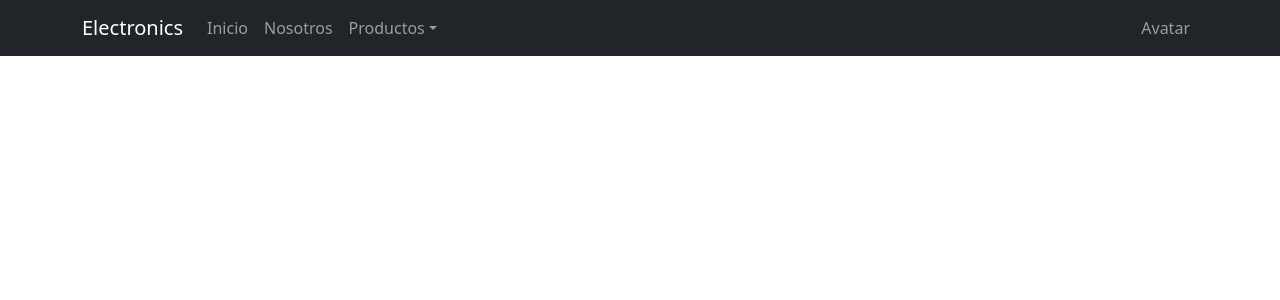
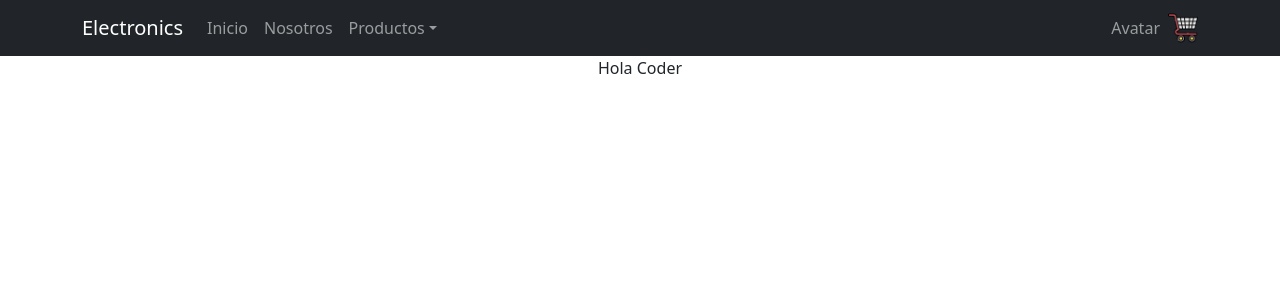
Before and after one commit to RuizYamil/react-coder, a React (Create React App) app: page / in a window 1280 px wide. Shown: the top 300 px of the page. Built offline with nearby package versions, Linux system fonts and the light colour scheme.

Commit message:
Agregando Widget y ItemListContainer

```diff
--- a/src/App.css
+++ b/src/App.css
@@ -36,3 +36,8 @@
     transform: rotate(360deg);
   }
 }
+
+.carrito {
+  height: 30px;
+  width: 30px;
+}
--- a/src/App.js
+++ b/src/App.js
@@ -1,24 +1,12 @@
 import './App.css';
 import NavBar from './components/NavBar';
+import ItemListContainer from './components/ItemListContainer';
 
 function App() {
   return (
     <div className="App">
-      {/* <header className="App-header">
-        <img src={logo} className="App-logo" alt="logo" />
-        <p>
-          Edit <code>src/App.js</code> and save to reload.
-        </p>
-        <a
-          className="App-link"
-          href="https://reactjs.org"
-          target="_blank"
-          rel="noopener noreferrer"
-        >
-          Learn React
-        </a>
-      </header> */}
       <NavBar />
+      <ItemListContainer greeting='Hola Coder' />
     </div>
   );
 }
--- /dev/null
+++ b/src/components/ItemListContainer.jsx
@@ -0,0 +1,11 @@
+import React from 'react'
+
+function ItemListContainer({greeting}) {
+    return (
+        <div>
+            {greeting}
+        </div>
+    )
+}
+
+export default ItemListContainer
--- a/src/components/NavBar.jsx
+++ b/src/components/NavBar.jsx
@@ -1,6 +1,7 @@
 import React from 'react'
 import 'bootstrap/dist/css/bootstrap.min.css';
 import { Navbar, Container, Nav, NavDropdown } from "react-bootstrap";
+import Widget from './Widget';
 
 function NavBar() {
     return (
@@ -24,6 +25,7 @@ function NavBar() {
                             <Nav>
                             <Nav.Link href="#deets">Avatar</Nav.Link>
                         </Nav>
+                        <Widget />
                     </Navbar.Collapse>
                 </Container>
             </Navbar>
--- /dev/null
+++ b/src/components/Widget.jsx
@@ -0,0 +1,12 @@
+import React from 'react'
+import carrito from './carrito.png';
+
+function Widget() {
+    return (
+        <div>
+            <img src={carrito} className='carrito' alt='carrito'/>
+        </div>
+    )
+}
+
+export default Widget
```
Also changed, not shown: src/components/carrito.png (added).
